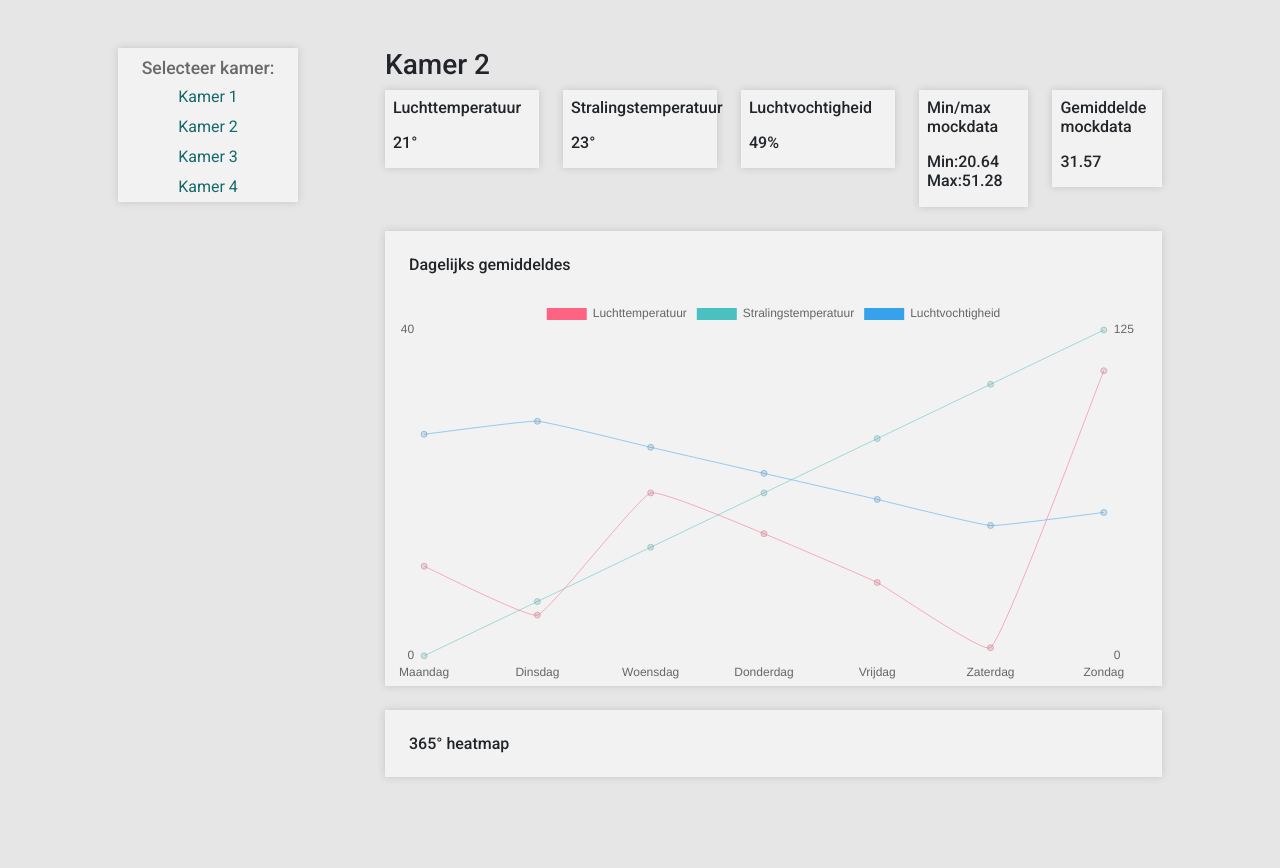
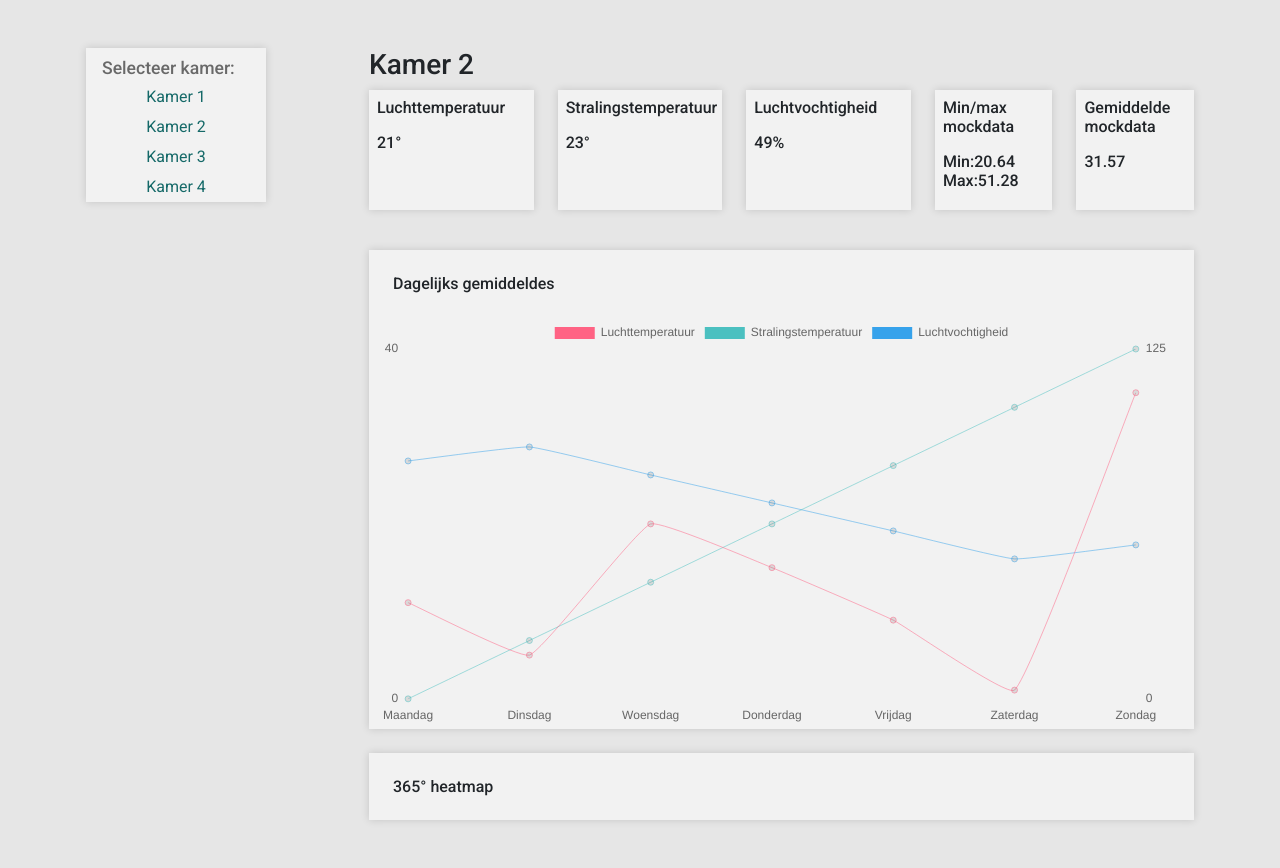
Before and after one commit to Mbalhakim/ChillCheck, a Flask app: page /dashboard in a window 1280 px wide. Shown: the part 59-927 px from the top of the page. Before the commit the page ends 837 px from the top, so only its background shows below. Run offline with Flask 2, Linux system fonts and the light colour scheme; some libraries are stand-ins or nearby versions.

Commit message:
Dashboard + register page

```diff
--- a/server/app.py
+++ b/server/app.py
@@ -4,6 +4,7 @@ from flask import *
 import sqlite3 as sql
 from db import *
 from models import *
+import db
 
 import json
 
@@ -18,7 +19,7 @@ app.secret_key = os.getenv("SECRET_KEY")
 # Render home/login page
 @app.route('/')
 def index():
-    return render_template('index.html')
+    return render_template('dashboard.html')
 
 # Logout
 @app.route('/logout')
@@ -26,6 +27,24 @@ def logout():
     """cleart de sessie van de gebruiker, redirect naar index"""
     session.clear()
     return redirect('/')
+
+# Register
+@app.route('/register', methods=['GET','POST'])
+def register():
+    form = RegistrationForm()
+    if form.validate_on_submit():
+        # Add to db
+        user = User(firstname=form.firstname.data,
+                    lastname=form.lastname.data,
+                    email=form.email.data,
+                    username=form.username.data,
+                    password=form.password.data)
+        db.session.add(user)
+        db.session.commit()
+
+        flash('Bedankt voor de registratie. Er kan nu ingelogd worden!')
+        return redirect(url_for('userr.login'))
+    return render_template('register.html', form=form)
 
 # Login
 @app.route('/login', methods=['GET','POST'])
--- a/server/static/css/main.css
+++ b/server/static/css/main.css
@@ -16,6 +16,14 @@ body{
     justify-content: space-between;
     align-items: center;
     background: linear-gradient(90deg, #026d80 0%, #008072 85.94%);
+    z-index: 999;
+}
+.room-bar {
+    width: 100%;
+    padding: 8px 5%;
+    display: flex;
+    justify-content: space-between;
+    align-items: center;
     z-index: 999;
 }
 
@@ -100,9 +108,13 @@ body{
 }
 
 /***** Card *****/
+.row-box{
+    height: 90px;
+}
 .temp-box{
     background-color: #F2F2F2;
     box-shadow: 0px 0px 8px rgba(0, 0, 0, 0.15);
+    height: 100%;
 }
 /* Login Page */
 .login-bg{
@@ -141,3 +153,8 @@ body{
     border-bottom: 1px solid #004B58;
     text-decoration: none;
 }
+@media (min-width: 1200px) {
+    .row-box{
+        height: 120px;
+    }
+}
--- a/server/templates/dashboard.html
+++ b/server/templates/dashboard.html
@@ -14,17 +14,17 @@
     <body>
         {% include 'navbar.html' %}
         <main>
-            <div class="container p-5">
+            <div class="container px-3 py-5">
                 <div class="row">
-                    <div class="col-3">
+                    <div class="col-lg-3">
                         {% include 'room-selector.html' %}
                     </div>
-                    <div class="col-9">
+                    <div class="col-lg-9">
                         <h3>Kamer 2</h3>
                         <!-- Temperatuur kaarten -->
                         <div class="row mb-4">
-                            <div class="col-8">
-                                <div class="row">
+                            <div class="col-xl-8">
+                                <div class="row row-box mb-3">
                                     <div class="col-4">
                                         <div class="temp-box p-2">
                                             <h6 class="mb-3">Luchttemperatuur</h6>
@@ -45,8 +45,8 @@
                                     </div>
                                 </div>
                             </div>
-                            <div class="col-4">
-                                <div class="row">
+                            <div class="col-xl-4">
+                                <div class="row row-box mb-3">
                                     <div class="col-6">
                                         <div class="temp-box p-2">
                                             <h6 class="mb-3">Min/max mockdata</h6>
@@ -63,7 +63,7 @@
                             </div>
                         </div>
                         <!-- Dagelijks gemiddeldes -->
-                        <div class="temp-box mb-4">
+                        <div class="temp-box h-auto mb-4">
                             <div class="p-4">
                                 <h6 class="mb-0">Dagelijks gemiddeldes</h6>
                             </div>
@@ -71,7 +71,7 @@
                                 <canvas id="myChart"></canvas>
                             </div>
                         </div>
-                        <div class="temp-box">
+                        <div class="temp-box h-auto">
                             <div class="p-4">
                                 <h6 class="mb-0">365&deg; heatmap</h6>
                             </div>
--- a/server/templates/login.html
+++ b/server/templates/login.html
@@ -26,7 +26,7 @@
                 <form method="POST" action="">
                     <input type="email" name="email" placeholder="email" class="form-control input rounded-0" required><br />
                     <input type="password" name="password" class="form-control input rounded-0" placeholder="password"><br />
-                    <input type="submit" class="btn text-white submit rounded-0 w-100")>
+                    <input type="submit" class="btn text-white submit rounded-0 w-100">
                 {%if error%}
                     <b>{{error}}</b>
                 {%endif%}
--- a/server/templates/navbar.html
+++ b/server/templates/navbar.html
@@ -7,3 +7,12 @@
         <li class="nav-item"><a href="#">Mijn Account</a></li>
     </ul>
 </nav>
+<nav class="room-bar bg-light d-lg-none">
+    <ul class="nav-list mx-auto">
+        <li class="fw-bold">Selecteer kamer:</li>
+        <li class="nav-item"><a class="text-dark fw-bold" href="#">Kamer 1</a></li>
+        <li class="nav-item"><a class="text-dark fw-bold" href="#">Kamer 2</a></li>
+        <li class="nav-item"><a class="text-dark fw-bold" href="#">Kamer 3</a></li>
+        <li class="nav-item"><a class="text-dark fw-bold" href="#">Kamer 4</a></li>
+    </ul>
+</nav>
--- a/server/templates/room-selector.html
+++ b/server/templates/room-selector.html
@@ -1,5 +1,5 @@
-<div class="room-selector">
-    <span class="rs-title">Selecteer kamer:</span>
+<div class="room-selector d-none d-lg-block">
+    <span class="rs-title ps-3">Selecteer kamer:</span>
     <ul class="rs-list">
         <li class="rs-item"><a href="#">Kamer 1</a></li>
         <li class="rs-item"><a href="#">Kamer 2</a></li>
```
Also changed, not shown: server/models.py (+13 -0 lines), server/templates/register.html (added, +57 -0 lines), server/acs.db.
